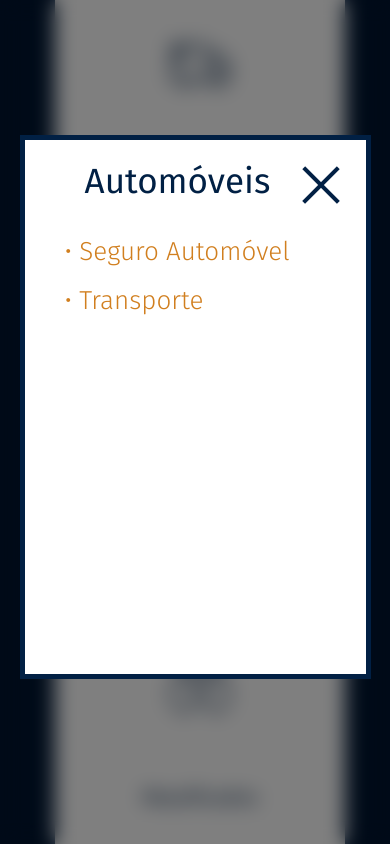
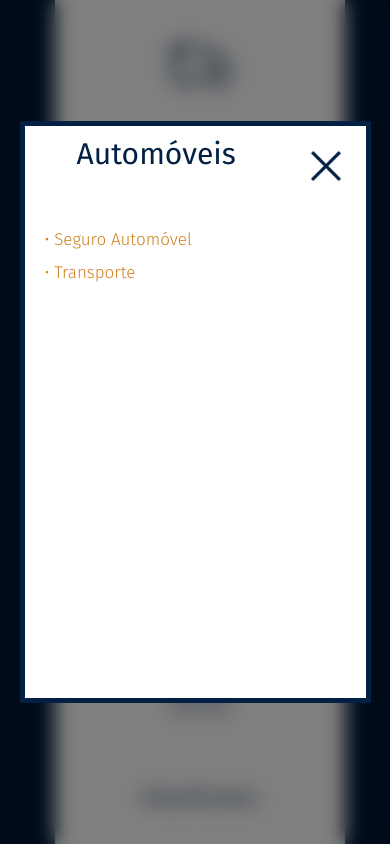
Before and after one commit to gabvalentinbarboza/Sbg-Seguros, a React (Vite) app: page / in a window 390 px wide. Both pictures are taken after a click on the element "Automóveis". Shown: the part 1918-2762 px from the top of the page. Built offline with nearby package versions, Linux system fonts and the light colour scheme.

Commit message:
ajustes de responsivo no modal

```diff
--- a/src/components/ModalNossosProdutos/modalnossosprodutos.module.css
+++ b/src/components/ModalNossosProdutos/modalnossosprodutos.module.css
@@ -1,5 +1,3 @@
-
-
 /* Definindo variáveis de cores */
 :root {
     --azul-escuro: #001530;
@@ -41,7 +39,7 @@
     display: flex;
     flex-direction: column;
     justify-content: space-between;
-  }
+}
 
 
 .modalTitle {
@@ -66,29 +64,38 @@
     width: 100%;
     padding-left: 50px;
     height: 90%;
-    overflow-y: auto; /* Permite scroll vertical */
+    overflow-y: auto;
+    /* Permite scroll vertical */
 
     /* Estilização da barra de rolagem para Firefox */
-    scrollbar-width: thin; /* Espessura da barra de rolagem */
-    scrollbar-color: var(--azul-escuro) var(--cinza-fundo); /* Cor do thumb e da trilha */
+    scrollbar-width: thin;
+    /* Espessura da barra de rolagem */
+    scrollbar-color: var(--azul-escuro) var(--cinza-fundo);
+    /* Cor do thumb e da trilha */
 }
 
 .modalTopicos::-webkit-scrollbar {
-    width: 10px; /* Largura da barra de rolagem */
+    width: 10px;
+    /* Largura da barra de rolagem */
 }
 
 .modalTopicos::-webkit-scrollbar-track {
-    background: var(--cinza-fundo); /* Cor de fundo da trilha */
-    border-radius: 10px; /* Bordas arredondadas */
+    background: var(--cinza-fundo);
+    /* Cor de fundo da trilha */
+    border-radius: 10px;
+    /* Bordas arredondadas */
 }
 
 .modalTopicos::-webkit-scrollbar-thumb {
-    background: var(--azul-escuro); /* Cor da parte que se move */
-    border-radius: 10px; /* Bordas arredondadas */
+    background: var(--azul-escuro);
+    /* Cor da parte que se move */
+    border-radius: 10px;
+    /* Bordas arredondadas */
 }
 
 .modalTopicos::-webkit-scrollbar-thumb:hover {
-    background: var(--laranja); /* Cor ao passar o mouse */
+    background: var(--laranja);
+    /* Cor ao passar o mouse */
 }
 
 
@@ -99,7 +106,8 @@
     color: var(--laranja);
     margin-bottom: 20px;
     display: flex;
-    align-items: left; /* Alinha verticsalmente a bolinha e o texto */
+    align-items: left;
+    /* Alinha verticsalmente a bolinha e o texto */
 
 }
 
@@ -116,29 +124,37 @@
 
 @media (max-width: 1024px) {
     .modalContainer {
-        width: 700px; /* Diminui a largura do modal */
-        height: 500px; /* Diminui a altura do modal */
-        padding: 30px; /* Ajusta o padding */
+        width: 700px;
+        /* Diminui a largura do modal */
+        height: 500px;
+        /* Diminui a altura do modal */
+        padding: 30px;
+        /* Ajusta o padding */
     }
 
     .modalTitle {
-        font-size: 40px; /* Reduz o tamanho da fonte do título */
+        font-size: 40px;
+        /* Reduz o tamanho da fonte do título */
         padding-left: 15px;
         margin-bottom: 15px;
     }
 
     .modalTopicos {
-        padding-left: 30px; /* Ajusta o padding lateral */
-        height: 80%; /* Reduz a altura da área dos tópicos */
+        padding-left: 30px;
+        /* Ajusta o padding lateral */
+        height: 80%;
+        /* Reduz a altura da área dos tópicos */
     }
 
     .topico {
-        font-size: 24px; /* Reduz o tamanho da fonte dos tópicos */
+        font-size: 24px;
+        /* Reduz o tamanho da fonte dos tópicos */
         margin-bottom: 15px;
     }
 
     .closeButton img {
-        width: 60px; /* Diminui o tamanho do ícone de fechar */
+        width: 60px;
+        /* Diminui o tamanho do ícone de fechar */
         height: 60px;
     }
 }
@@ -146,29 +162,37 @@
 
 @media (max-width: 768px) {
     .modalContainer {
-        width: 90%; /* O modal ocupará 90% da largura da tela */
-        height: auto; /* Permite que o modal se ajuste dinamicamente à altura */
-        padding: 20px; /* Reduz o padding para economizar espaço */
+        width: 90%;
+        /* O modal ocupará 90% da largura da tela */
+        height: auto;
+        /* Permite que o modal se ajuste dinamicamente à altura */
+        padding: 20px;
+        /* Reduz o padding para economizar espaço */
         margin-bottom: 30px;
     }
 
     .modalTitle {
-        font-size: 35px; /* Tamanho da fonte reduzido, mas ainda legível */
+        font-size: 35px;
+        /* Tamanho da fonte reduzido, mas ainda legível */
         padding-left: 10px;
         margin-bottom: 10px;
     }
 
     @media (max-width: 768px) {
         .modalTopicos {
-            height: 50vh; /* Ajusta a altura para 50% da altura da viewport */
-            overflow-y: auto; /* Permite o scroll apenas no eixo vertical */
-            padding-left: 20px; /* Ajusta o padding para uma melhor visualização em telas menores */
+            height: 50vh;
+            /* Ajusta a altura para 50% da altura da viewport */
+            overflow-y: auto;
+            /* Permite o scroll apenas no eixo vertical */
+            padding-left: 20px;
+            /* Ajusta o padding para uma melhor visualização em telas menores */
 
         }
 
         /* Mantém o estilo da barra de rolagem */
         .modalTopicos::-webkit-scrollbar {
-            width: 8px; /* Largura da barra de rolagem um pouco menor para dispositivos móveis */
+            width: 8px;
+            /* Largura da barra de rolagem um pouco menor para dispositivos móveis */
         }
 
         .modalTopicos::-webkit-scrollbar-track {
@@ -185,13 +209,101 @@
             background: var(--laranja);
         }
     }
+
     .topico {
-        font-size: 26px; /* Reduz o tamanho da fonte para tablets */
+        font-size: 26px;
+        /* Reduz o tamanho da fonte para tablets */
         margin-bottom: 10px;
     }
 
     .closeButton img {
-        width: 50px; /* Reduz o tamanho do ícone de fechar */
+        width: 50px;
+        /* Reduz o tamanho do ícone de fechar */
         height: 50px;
     }
 }
+
+
+@media (max-width: 707px) {
+    .modalContainer {
+        width: 85%; /* Ocupa 85% da largura da tela */
+        height: 450px; /* Define uma altura menor */
+        padding: 15px; /* Reduz o padding */
+
+    }
+
+
+
+    .modalTopicos {
+
+        height: 80%; /* Reduz a altura dos tópicos */
+        padding-left: 15px;
+        overflow-y: auto; /* Permite scroll vertical */
+    }
+
+    .topico {
+        font-size: 22px; /* Reduz o tamanho dos textos */
+        margin-bottom: 10px;
+    }
+
+    .closeButton img {
+        width: 45px; /* Diminui o ícone de fechar */
+        height: 45px;
+    }
+}
+
+@media (max-width: 650px) {
+    .modalContainer {
+        width: 80%; /* O modal ocupa 90% da largura da tela */
+        height: auto; /* Ajusta dinamicamente a altura */
+        padding: 10px; /* Reduz o padding para economizar espaço */
+        margin-bottom: 20px;
+        justify-content: flex-start; /* Mantém o conteúdo próximo ao topo */
+    }
+
+    .modalTitle {
+        font-size: 30px; /* Tamanho da fonte para telas menores */
+        margin-bottom: 10px;
+        padding-left: 10px;
+    }
+
+    .modalTopicos {
+        height: 60vh; /* Define 60% da altura da viewport */
+        margin-top: 45px; /* Aproxima os tópicos do título */
+        padding-left: 10px; /* Ajusta o padding lateral */
+        overflow-y: auto; /* Permite rolagem vertical */
+        margin-bottom: -45px;
+    }
+
+    .topico {
+        font-size: 20px; /* Ajusta o tamanho da fonte */
+        margin-bottom: 8px;
+    }
+
+    .closeButton img {
+        width: 40px; /* Reduz o tamanho do ícone de fechar */
+        height: 40px;
+    }
+}
+
+
+@media (max-width: 580px)
+
+{
+    .topico
+    {
+        font-size: 18px;
+    }
+}
+
+@media (max-width: 524px)
+{
+    .modalContainer
+    {
+        width: 90%;
+    }
+    .topico
+    {
+        font-size: 17px;
+    }
+}
```
